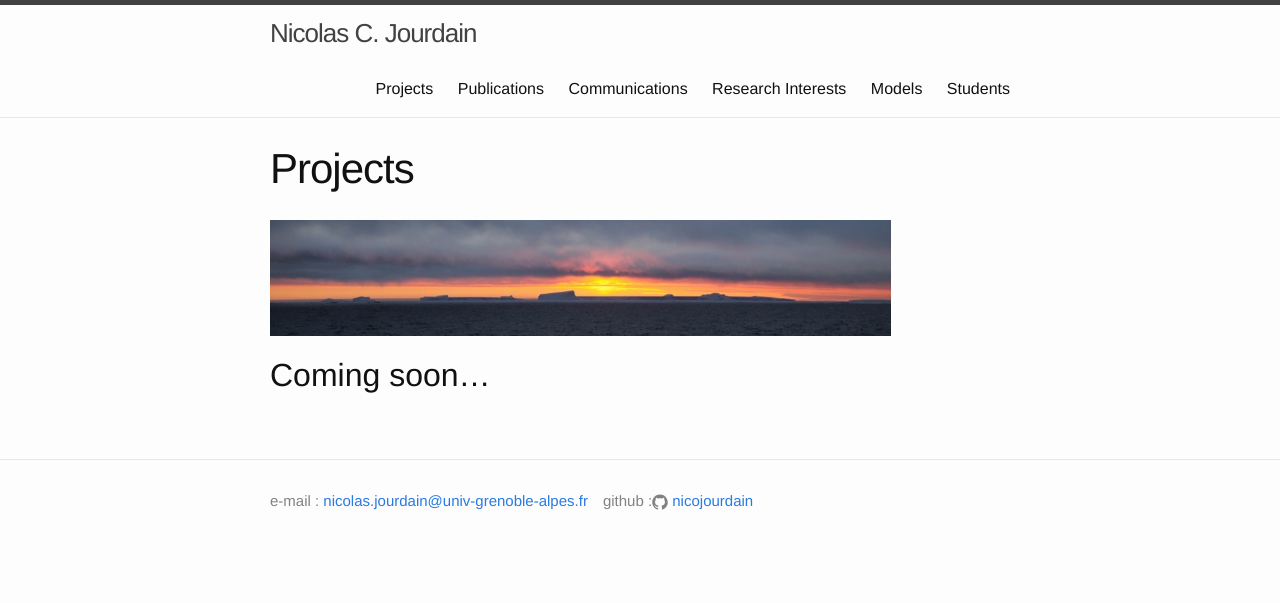
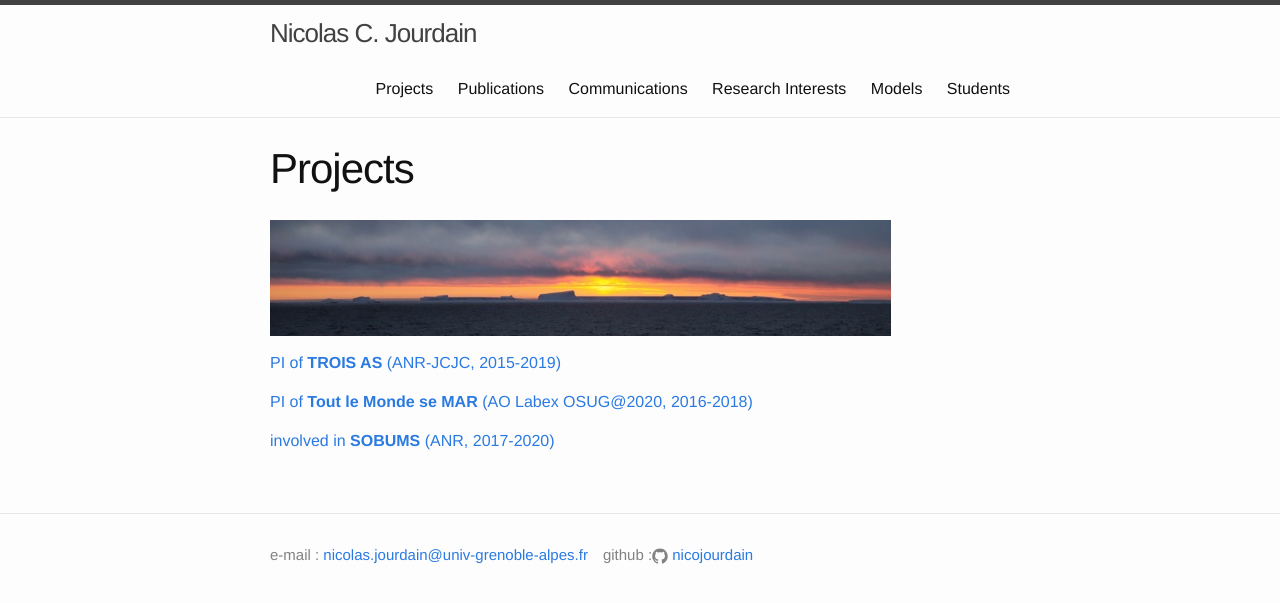
Before and after one commit to nicojourdain/nicojourdain.github.io, a Jekyll site: the page built from projects.md, in a window 1280 px wide. Shown: the top 603 px of the page. Built offline with Jekyll 4.4.1, drawn with Linux system fonts in a browser that asks for light colours.

Commit message:
add new projects

```diff
--- a/projects.md
+++ b/projects.md
@@ -6,4 +6,8 @@ permalink: /projects/
 
 ![baniere1]({{site.baseurl}}/img/baniere_5.jpg)
 
-## Coming soon...
+[PI of **TROIS AS** (ANR-JCJC, 2015-2019)]({{site.baseurl}}/projects/trois_as.md)
+
+[PI of **Tout le Monde se MAR** (AO Labex OSUG@2020, 2016-2018)]({{site.baseurl}}/projects/tout_le_Monde_se_MAR.md)
+
+[involved in **SOBUMS** (ANR, 2017-2020)](http://lesommer.github.io/2016/07/21/sobums-accepted)
```
Also changed, not shown: projects/tout_le_Monde_se_MAR.md (added, +6 -0 lines), projects/trois_as.md (added, +16 -0 lines).
